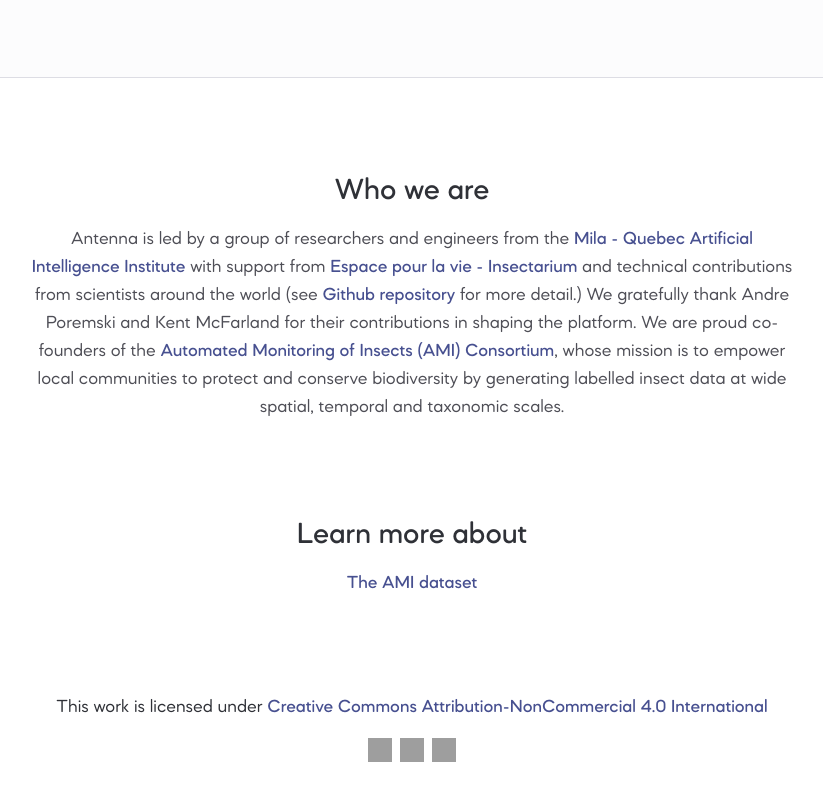
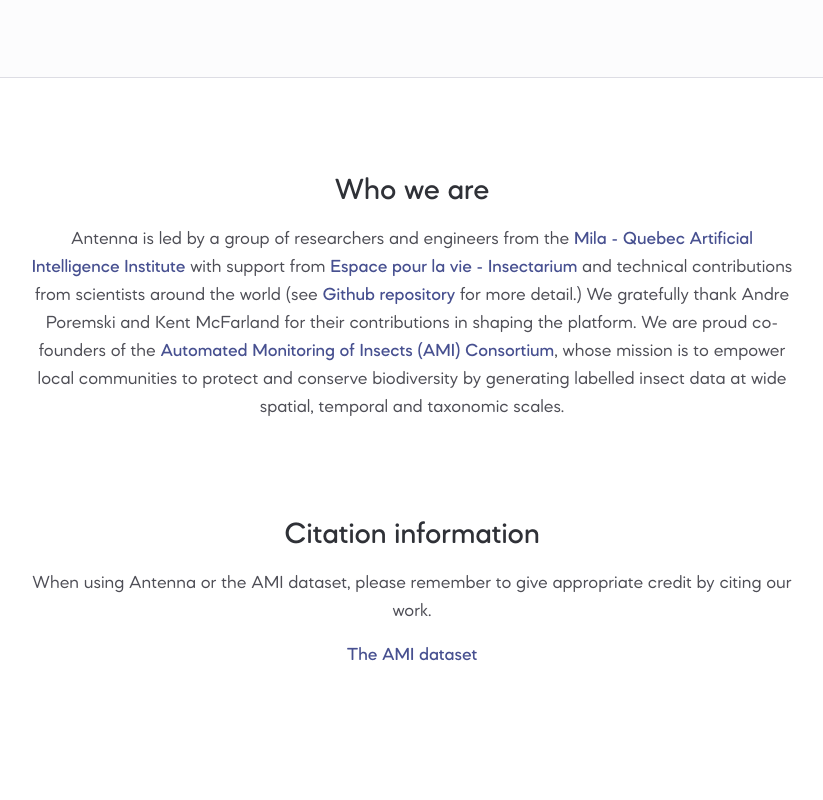
Before and after one commit to RolnickLab/antenna-landing-page, a Next.js app: page / in a window 1280 px wide. Shown: the part 4732-5532 px from the top of the page, without its empty margins (228-1051 px from the left). After the commit the page ends 5498 px from the top, so only its background shows below. Built offline with nearby package versions, Linux system fonts and the light colour scheme; grey boxes are pictures that could not be loaded.

Commit message:
Replace license info with citation info

```diff
--- a/app/page.tsx
+++ b/app/page.tsx
@@ -151,47 +151,19 @@
           </div>
           <div>
             <h1 className="text-3xl font-medium mb-4">
-              {content.learnMore.title}
+              {content.citation.title}
             </h1>
+            <p className="text-muted-foreground mb-4">
+              {content.citation.description}
+            </p>
             <ul className="space-y-4">
-              {content.learnMore.listItems.map((listItem, index) => (
+              {content.citation.listItems.map((listItem, index) => (
                 <li key={index}>
                   <a href={listItem.href}>{listItem.title}</a>
                 </li>
               ))}
             </ul>
           </div>
-          <div>
-            <div>
-              <p>
-                This work is licensed under{" "}
-                <a
-                  href="https://creativecommons.org/licenses/by-nc/4.0/?ref=chooser-v1"
-                  target="_blank"
-                  rel="license noopener noreferrer"
-                >
-                  Creative Commons Attribution-NonCommercial 4.0 International
-                </a>
-              </p>
-              <div className="flex items-center justify-center gap-2 py-4 max-lg:justify-start">
-                <img
-                  className="w-6 h-6"
-                  src="https://mirrors.creativecommons.org/presskit/icons/cc.svg?ref=chooser-v1"
-                  alt=""
-                />
-                <img
-                  className="w-6 h-6"
-                  src="https://mirrors.creativecommons.org/presskit/icons/by.svg?ref=chooser-v1"
-                  alt=""
-                />
-                <img
-                  className="w-6 h-6"
-                  src="https://mirrors.creativecommons.org/presskit/icons/nc.svg?ref=chooser-v1"
-                  alt=""
-                />
-              </div>
-            </div>
-          </div>
         </div>
       </section>
     </>
--- a/lib/content.json
+++ b/lib/content.json
@@ -92,8 +92,9 @@
     "title": "Who we are",
     "text": "Antenna is led by a group of researchers and engineers from the <a href=\"https://mila.quebec/en/automated-monitoring-of-insects-ami/\">Mila - Quebec Artificial Intelligence Institute</a> with support from <a href=\"https://espacepourlavie.ca/en/insectarium/\">Espace pour la vie - Insectarium</a> and technical contributions from scientists around the world (see <a href=\"https://github.com/RolnickLab/ami-platform/\">Github repository</a> for more detail.) We gratefully thank Andre Poremski and Kent McFarland for their contributions in shaping the platform. We are proud co-founders of the <a href=\"insectmonitoring.org/\">Automated Monitoring of Insects (AMI) Consortium</a>, whose mission is to empower local communities to protect and conserve biodiversity by generating labelled insect data at wide spatial, temporal and taxonomic scales."
   },
-  "learnMore": {
-    "title": "Learn more about",
+  "citation": {
+    "title": "Citation information",
+    "description": "When using Antenna or the AMI dataset, please remember to give appropriate credit by citing our work.",
     "listItems": [
       {
         "title": "The AMI dataset",
```
